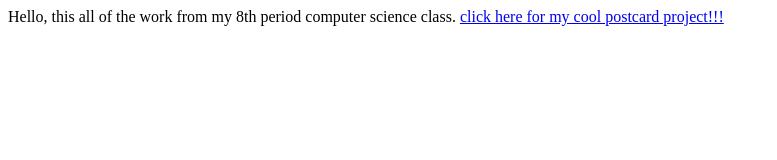
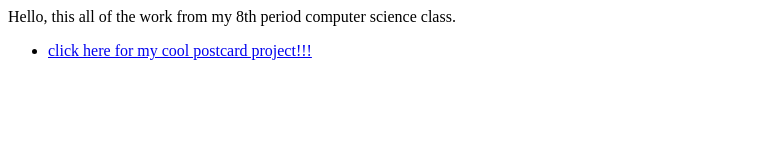
Before and after one commit to jakubbobak/jakubbobak.github.io, a plain HTML site: page ECS8th2018_2019/index.html in a window 1280 px wide. Shown: the whole page, without its empty margins (0-777 px from the left). Drawn offline with Linux system fonts and the light colour scheme.

Commit message:
Update index.html

```diff
--- a/ECS8th2018_2019/index.html
+++ b/ECS8th2018_2019/index.html
@@ -2,5 +2,7 @@
 <html>
     Hello, this all of the work from my 8th period computer science class.
 
-    <a href="https://jakubbobak.github.io/ECS8th2018_2019/postcard/">click here for my cool postcard project!!!</a>
+    <ul>
+        <li><a href="https://jakubbobak.github.io/ECS8th2018_2019/postcard/">click here for my cool postcard project!!!</a>
+    </ul>
 </html>
```
